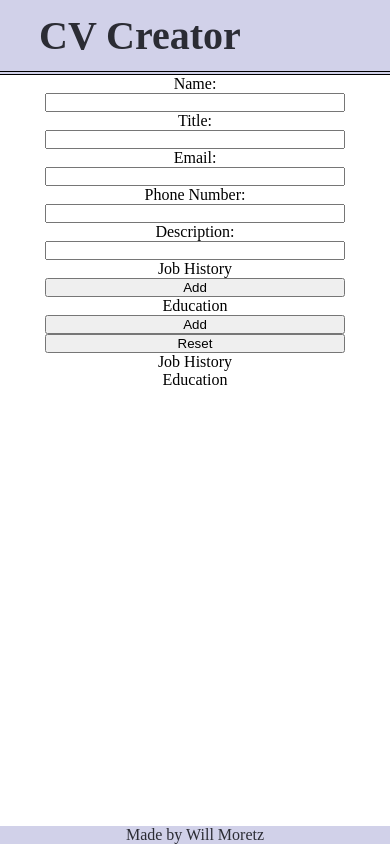
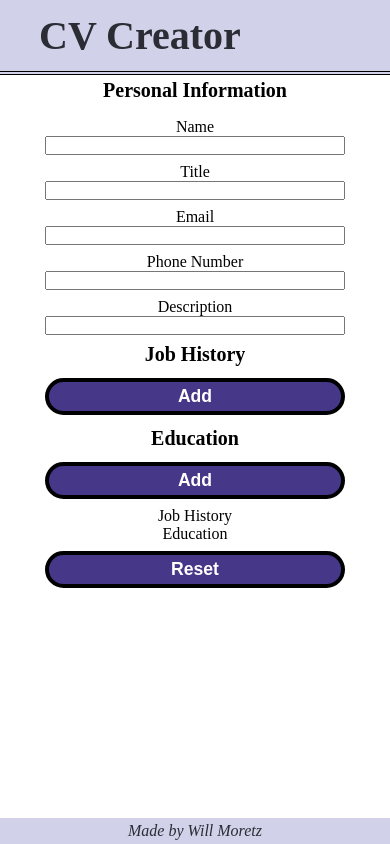
Before and after one commit to WillMoretz/cv-creator, a React (Create React App) app: page / in a window 390 px wide. Built offline with nearby package versions, Linux system fonts and the light colour scheme.

Commit message:
completed mobile styles

```diff
--- a/src/App.js
+++ b/src/App.js
@@ -183,10 +183,10 @@ export default class App extends Component {
             delete={this.deleteEducationItem.bind(this)}
             update={this.updateEducationItem.bind(this)}
           />
+          <CV values={this.state} />
           <div className="buttons form-row">
             <button onClick={() => this.reset()}>Reset</button>
           </div>
-          <CV values={this.state} />
         </section>
         <footer>Made by Will Moretz</footer>
       </div>
--- a/src/components/Education.js
+++ b/src/components/Education.js
@@ -36,7 +36,7 @@ export default class Education extends Component {
 
     return (
       <div className="form-row">
-        <div>Education</div>
+        <div className="items-title">Education</div>
         <div>{educationItems}</div>
         <button onClick={() => this.addItem()}>Add</button>
       </div>
--- a/src/components/EducationItem.js
+++ b/src/components/EducationItem.js
@@ -18,7 +18,7 @@ export default class EducationItem extends Component {
     return (
       <form>
         <div className="form-row">
-          <label htmlFor="school-name">School Name: </label>
+          <label htmlFor="school-name">School Name</label>
           <input
             type="text"
             name="school-name"
@@ -28,7 +28,7 @@ export default class EducationItem extends Component {
           />
         </div>
         <div className="form-row">
-          <label htmlFor="subject">Subject: </label>
+          <label htmlFor="subject">Subject</label>
           <input
             type="text"
             name="subject"
@@ -40,7 +40,7 @@ export default class EducationItem extends Component {
           />
         </div>
         <div className="form-row">
-          <label htmlFor="degree">Degree: </label>
+          <label htmlFor="degree">Degree</label>
           <input
             type="text"
             name="degree"
@@ -50,7 +50,7 @@ export default class EducationItem extends Component {
           />
         </div>
         <div className="form-row">
-          <label htmlFor="education-start-date">Start: </label>
+          <label htmlFor="education-start-date">Start</label>
           <input
             type="text"
             name="education-start-date"
@@ -60,7 +60,7 @@ export default class EducationItem extends Component {
           />
         </div>
         <div className="form-row">
-          <label htmlFor="education-end-date">End: </label>
+          <label htmlFor="education-end-date">End</label>
           <input
             type="text"
             name="education-end-date"
@@ -70,6 +70,7 @@ export default class EducationItem extends Component {
           />
         </div>
         <button
+          className="delete-button"
           type="button"
           onClick={() => this.handleDelete(this.props.keyProp)}
         >
--- a/src/components/JobHistory.js
+++ b/src/components/JobHistory.js
@@ -35,7 +35,7 @@ export default class JobHistory extends Component {
 
     return (
       <div className="form-row">
-        <div>Job History</div>
+        <div className="items-title">Job History</div>
         <div>{jobHistoryItems}</div>
         <button onClick={() => this.addItem()}>Add</button>
       </div>
--- a/src/components/JobHistoryItem.js
+++ b/src/components/JobHistoryItem.js
@@ -18,7 +18,7 @@ export default class JobHistoryItem extends Component {
     return (
       <form>
         <div className="form-row">
-          <label htmlFor="position">Position: </label>
+          <label htmlFor="position">Position</label>
           <input
             type="text"
             name="position"
@@ -30,7 +30,7 @@ export default class JobHistoryItem extends Component {
           />
         </div>
         <div className="form-row">
-          <label htmlFor="company">Company: </label>
+          <label htmlFor="company">Company</label>
           <input
             type="text"
             name="company"
@@ -42,7 +42,7 @@ export default class JobHistoryItem extends Component {
           />
         </div>
         <div className="form-row">
-          <label htmlFor="job-start-date">Start: </label>
+          <label htmlFor="job-start-date">Start</label>
           <input
             type="text"
             name="job-start-date"
@@ -52,7 +52,7 @@ export default class JobHistoryItem extends Component {
           />
         </div>
         <div className="form-row">
-          <label htmlFor="job-end-date">End: </label>
+          <label htmlFor="job-end-date">End</label>
           <input
             type="text"
             name="job-end-date"
@@ -62,6 +62,7 @@ export default class JobHistoryItem extends Component {
           />
         </div>
         <button
+          className="delete-button"
           type="button"
           onClick={() => this.handleDelete(this.props.keyProp)}
         >
--- a/src/components/PersonalInfo.js
+++ b/src/components/PersonalInfo.js
@@ -13,8 +13,9 @@ export default class PersonalInfo extends Component {
   render() {
     return (
       <form>
+        <div className="items-title form-row">Personal Information</div>
         <div className="form-row">
-          <label htmlFor="name">Name: </label>
+          <label htmlFor="name">Name</label>
           <input
             type="text"
             name="name"
@@ -24,7 +25,7 @@ export default class PersonalInfo extends Component {
           />
         </div>
         <div className="form-row">
-          <label htmlFor="title">Title: </label>
+          <label htmlFor="title">Title</label>
           <input
             type="text"
             name="title"
@@ -34,7 +35,7 @@ export default class PersonalInfo extends Component {
           />
         </div>
         <div className="form-row">
-          <label htmlFor="email">Email: </label>
+          <label htmlFor="email">Email</label>
           <input
             type="email"
             name="email"
@@ -44,7 +45,7 @@ export default class PersonalInfo extends Component {
           />
         </div>
         <div className="form-row">
-          <label htmlFor="phone">Phone Number: </label>
+          <label htmlFor="phone">Phone Number</label>
           <input
             type="tel"
             name="phone"
@@ -54,7 +55,7 @@ export default class PersonalInfo extends Component {
           />
         </div>
         <div className="form-row">
-          <label htmlFor="description">Description: </label>
+          <label htmlFor="description">Description</label>
           <input
             type="text"
             name="description"
--- a/src/index.css
+++ b/src/index.css
@@ -7,7 +7,7 @@
 :root {
   --light: #fffffe;
   --dark: #2b2c34;
-  --button: #6246ea;
+  --button: #463788;
   --secondary: #d1d1e9;
   --tertiary: #e45858;
 }
@@ -31,12 +31,22 @@ footer {
   background-color: var(--secondary, lightgrey);
   color: var(--dark, black);
   text-align: center;
+  padding: 0.25rem 0 0.25rem 0;
+  font-style: italic;
+  font-weight: 500;
 }
 
 .form-row {
   display: flex;
   flex-direction: column;
   align-items: center;
+  padding: 0.25rem 0 0.25rem 0;
+}
+
+.items-title {
+  font-size: 1.25rem;
+  margin-bottom: 0.5rem;
+  font-weight: 600;
 }
 
 .cover-letter {
@@ -47,3 +57,25 @@ input,
 button {
   min-width: 300px;
 }
+
+button {
+  background-color: var(--button, purple);
+  color: var(--light, white);
+  font-weight: bold;
+  font-size: 1.1rem;
+  padding: 0.25rem 0 0.25rem 0;
+  margin: 0.25rem 0 0.25rem 0;
+  border: 4px solid black;
+  border-radius: 2rem;
+}
+
+.delete-button {
+  background-color: var(--tertiary, orange);
+  color: var(--dark, black);
+}
+
+button:hover {
+  cursor: pointer;
+  filter: brightness(90%);
+  box-shadow: 2px 2px rgba(0, 0, 0, 0.1);
+}
```
